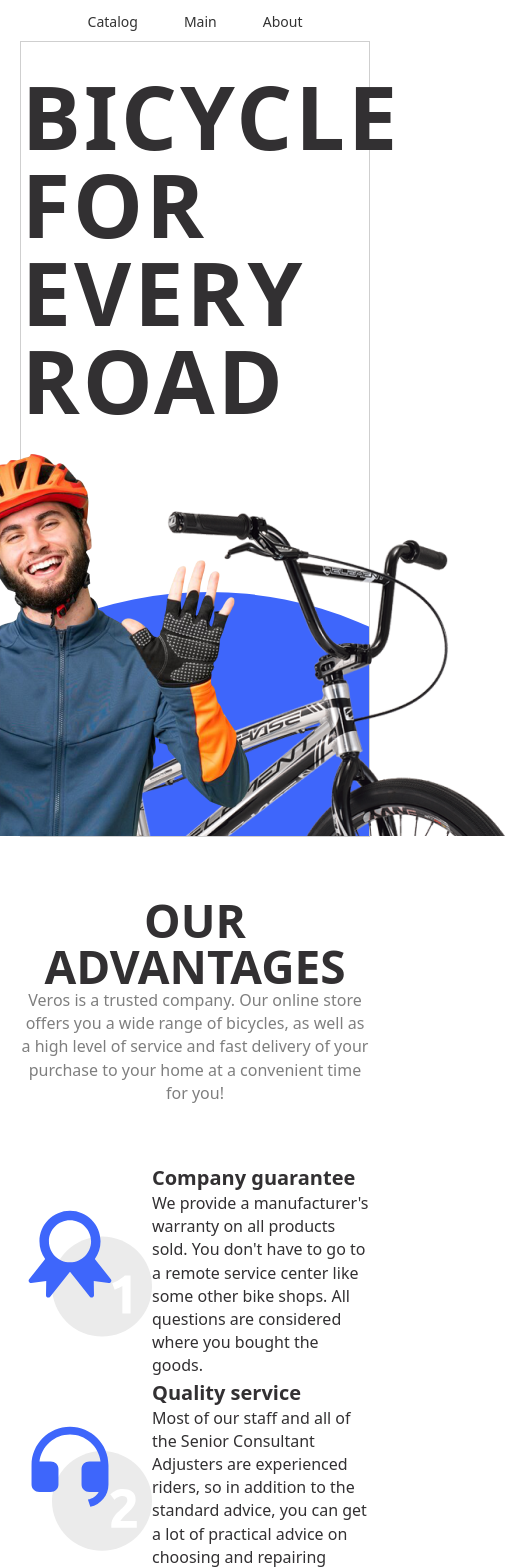
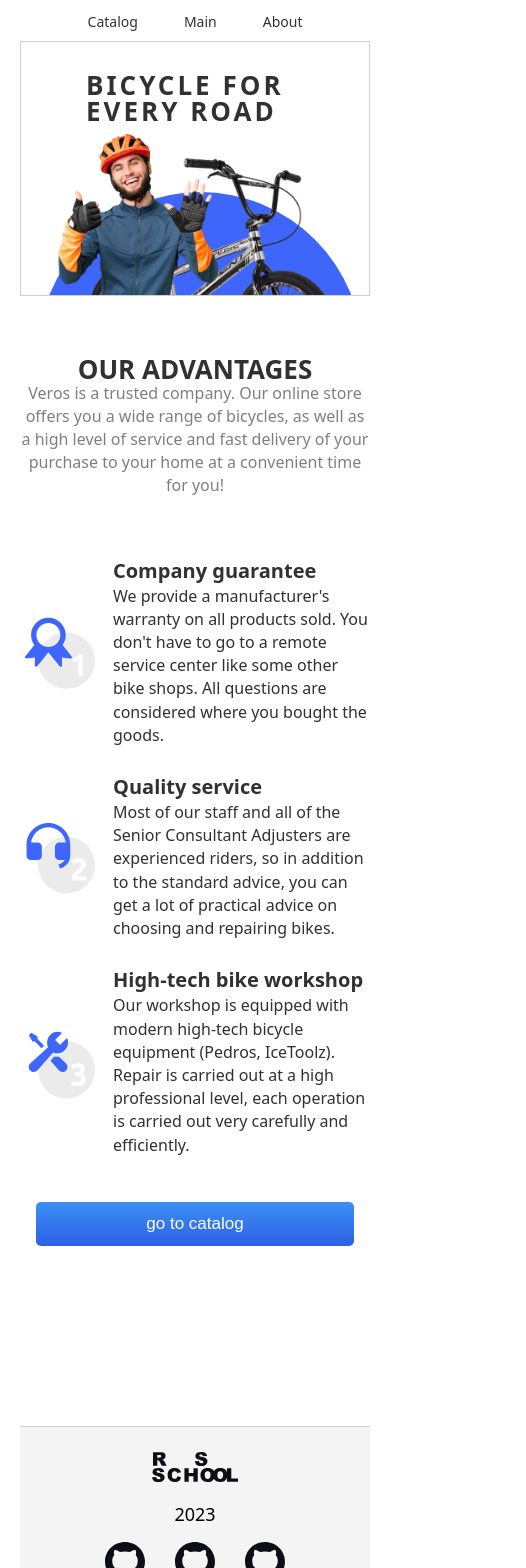
Before and after one commit to MekanEs/eCommerce-Application, a React (Create React App) app: page / in a window 390 px wide. Shown: the part 100-1668 px from the top of the page, 526 px wide, since content can reach past the window. Built offline with nearby package versions, Linux system fonts and the light colour scheme.

Commit message:
chore: add adaptivity

```diff
--- a/src/components/advantages/advantages.module.scss
+++ b/src/components/advantages/advantages.module.scss
@@ -17,12 +17,23 @@
     text-align: center;
   }
 }
+
 .carts_container {
   margin-top: 58px;
   display: flex;
 }
+
 @media (max-width: 1220px) {
   .carts_container {
     flex-direction: column;
+    row-gap: 25px;
   }
 }
+
+@media (max-width: 850px) {
+  .textContent {
+    h2 {
+      font-size: 26px;
+    }
+  }
+}
--- a/src/components/advantages/carts/carts.module.scss
+++ b/src/components/advantages/carts/carts.module.scss
@@ -2,6 +2,7 @@
 
 .cart {
   display: flex;
+  column-gap: 18px;
 }
 .textContent {
   h5 {
@@ -17,3 +18,10 @@
     text-align: initial;
   }
 }
+@media (max-width: 850px) {
+  .cart {
+    img {
+      width: 75px;
+    }
+  }
+}
--- a/src/components/banner/banner.module.scss
+++ b/src/components/banner/banner.module.scss
@@ -26,12 +26,26 @@
   .container {
     flex-direction: column;
     align-items: center;
-    background-position: center 101%;
+    background-position: 50% 101%;
+    background-size: 90%;
     h2 {
       max-width: 600px;
     }
     img {
       margin-top: 30px;
+      width: 80%;
     }
   }
 }
+
+@media (max-width: 850px) {
+  .container {
+    h2 {
+      font-size: 26px;
+      max-width: 250px;
+    }
+    img {
+      margin-top: 10px;
+    }
+  }
+}
--- a/src/components/footer/footer.module.scss
+++ b/src/components/footer/footer.module.scss
@@ -4,7 +4,6 @@ footer {
   margin-top: 60px;
   display: flex;
   justify-content: center;
-
   border-top: 1px solid #cfcfcf;
   background: #f4f4f4;
   padding: 25px 30px;
@@ -36,3 +35,10 @@ footer {
 .gh_logo {
   width: 40px;
 }
+@media (max-width: 500px) {
+  .container {
+    flex-direction: column;
+    align-items: center;
+    row-gap: 15px;
+  }
+}
```
